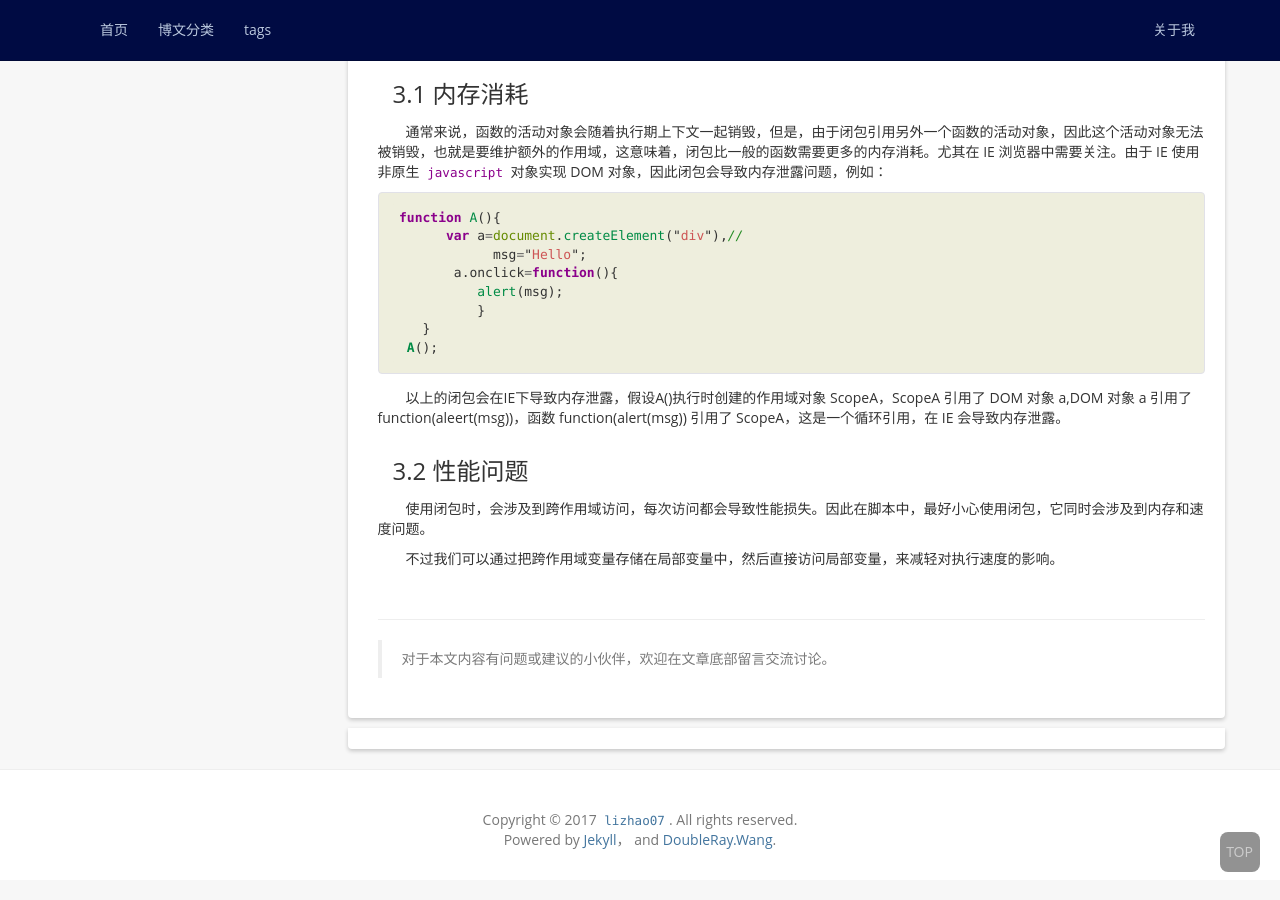
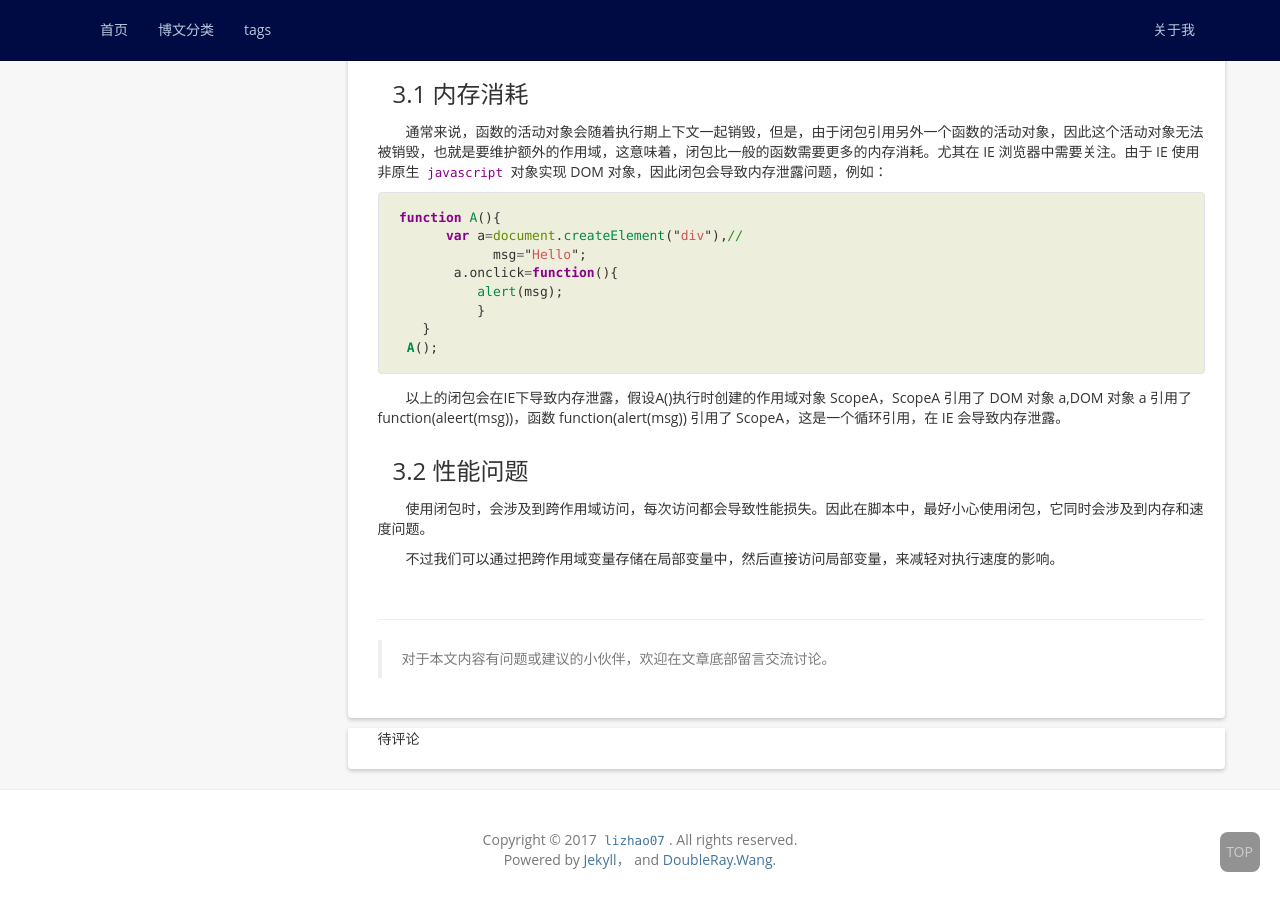
Before and after one commit to CoffeeLatte007/lzggsimida123.github.io, a Jekyll site: the page built from _posts/interview/2017-05-17-my-test-effects.md, in a window 1280 px wide and 900 px high, scrolled down 3662 px. Built offline with Jekyll 4.4.1, drawn with Linux system fonts in a browser that asks for light colours; nearby versions of some CDN libraries; comment, search, counter and statistics services are not loaded.

Commit message:
添加评论
Signed-off-by: lizhao07 <lizhao07@meituan.com>

```diff
--- a/_layouts/post.html
+++ b/_layouts/post.html
@@ -31,6 +31,7 @@
       <div class="panel docs-content">
         <article class="post-content">
           <div class="wrapper">
+            待评论
             {% include LessOrMore/comments %}
           </div>
         </article>
```
